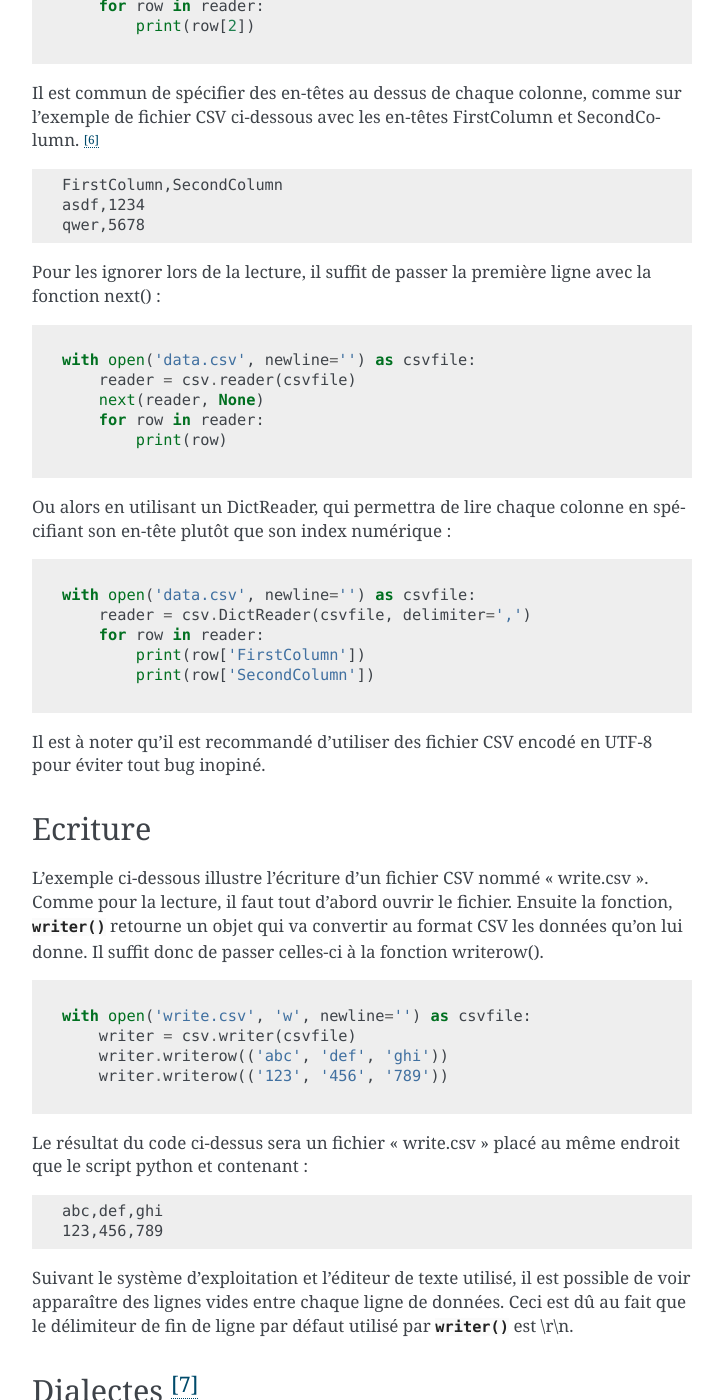
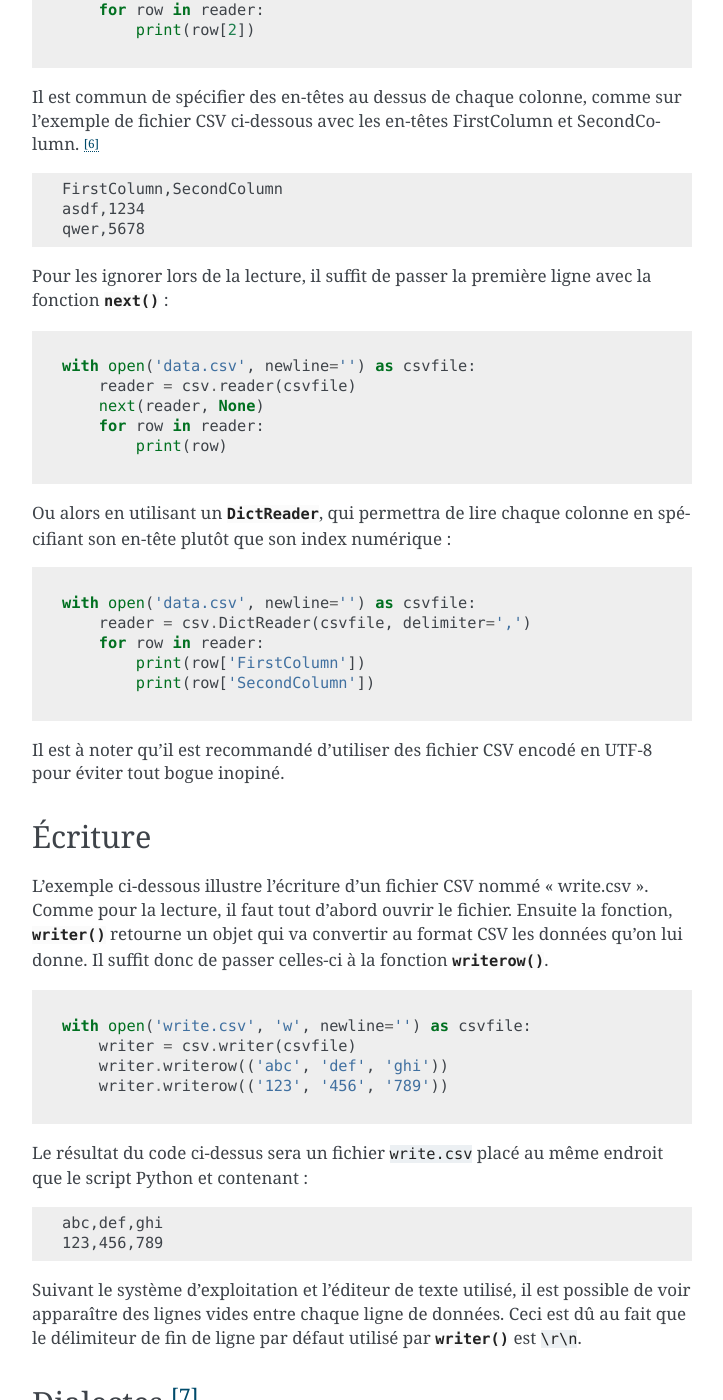
Before and after one commit to HE-Arc/livre-python, a Sphinx documentation site: the page built from source/csv/index.rst, in a window 1280 px wide and 1400 px high, scrolled down 1533 px. Shown: the whole window, without its empty margins (388-1111 px from the left). Built offline with Sphinx 7.4.7, drawn with Linux system fonts in a browser that asks for light colours; some of the changed text lies outside the part shown.

Commit message:
csv: correctifs
En espérant que ça passe dans Travis...

```diff
--- a/source/csv/index.rst
+++ b/source/csv/index.rst
@@ -13,7 +13,7 @@ Par Axel Rieben [#email]_
 Introduction
 ============
 
-CSV est un format ouvert très populaire d'importation et d'exportation de données tel que des feuilles de calcul. Les données d'un fichier .csv sont sous forme textuelles séparées par des virgules d'où son nom "Comma Separeted Values".
+CSV est un format ouvert très populaire d'importation et d'exportation de données tel que des feuilles de calcul. Les données d'un fichier ``.csv`` sont sous forme textuelles séparées par des virgules d'où son nom *Comma Separeted Values*.
 
 Exemple d'un fichier .csv [#wikipedia]_ :
 
@@ -53,7 +53,7 @@ L'exemple ci-dessous illustre la lecture d'un fichier CSV nommé "data.csv". Dan
     :start-after: func:read
     :end-before: endfunc:read
 
-Il est possible de ne lire qu'une ou plusieurs colonnes en utilisant l'opérateur [].
+Il est possible de ne lire qu'une ou plusieurs colonnes en utilisant l'opérateur ``[]``.
 
 .. literalinclude:: examples.py
     :start-after: func:readcol
@@ -67,37 +67,37 @@ Il est commun de spécifier des en-têtes au dessus de chaque colonne, comme sur
     asdf,1234
     qwer,5678
 
-Pour les ignorer lors de la lecture, il suffit de passer la première ligne avec la fonction next() :
+Pour les ignorer lors de la lecture, il suffit de passer la première ligne avec la fonction :py:func:`next()` :
 
 .. literalinclude:: examples.py
     :start-after: func:readskip
     :end-before: endfunc:readskip
 
-Ou alors en utilisant un DictReader, qui permettra de lire chaque colonne en spécifiant son en-tête plutôt que son index numérique :
+Ou alors en utilisant un :py:class:`~csv.DictReader`, qui permettra de lire chaque colonne en spécifiant son en-tête plutôt que son index numérique :
 
 .. literalinclude:: examples.py
     :start-after: func:readdict
     :end-before: endfunc:readdict
 
-Il est à noter qu'il est recommandé d'utiliser des fichier CSV encodé en UTF-8 pour éviter tout bug inopiné.
+Il est à noter qu'il est recommandé d'utiliser des fichier CSV encodé en UTF-8 pour éviter tout bogue inopiné.
 
-Ecriture
+Écriture
 ********
 
-L'exemple ci-dessous illustre l'écriture d'un fichier CSV nommé "write.csv". Comme pour la lecture, il faut tout d'abord ouvrir le fichier. Ensuite la fonction, :py:func:`~csv.writer` retourne un objet qui va convertir au format CSV les données qu'on lui donne. Il suffit donc de passer celles-ci à la fonction writerow().
+L'exemple ci-dessous illustre l'écriture d'un fichier CSV nommé "write.csv". Comme pour la lecture, il faut tout d'abord ouvrir le fichier. Ensuite la fonction, :py:func:`~csv.writer` retourne un objet qui va convertir au format CSV les données qu'on lui donne. Il suffit donc de passer celles-ci à la fonction :py:meth:`~csv.csvwriter.writerow()`.
 
 .. literalinclude:: examples.py
     :start-after: func:write
     :end-before: endfunc:write
 
-Le résultat du code ci-dessus sera un fichier "write.csv" placé au même endroit que le script python et contenant :
+Le résultat du code ci-dessus sera un fichier ``write.csv`` placé au même endroit que le script Python et contenant :
 
 .. code-block:: text
 
     abc,def,ghi
     123,456,789
 
-Suivant le système d'exploitation et l'éditeur de texte utilisé, il est possible de voir apparaître des lignes vides entre chaque ligne de données. Ceci est dû au fait que le délimiteur de fin de ligne par défaut utilisé par :py:func:`~csv.writer` est \\r\\n.
+Suivant le système d'exploitation et l'éditeur de texte utilisé, il est possible de voir apparaître des lignes vides entre chaque ligne de données. Ceci est dû au fait que le délimiteur de fin de ligne par défaut utilisé par :py:func:`~csv.writer` est ``\r\n``.
 
 Dialectes [#chicoree]_
 **********************
@@ -121,13 +121,13 @@ Voici un tableau qui renseigne sur chacun des attributs :
 ================  =================  ===============================================================================
 Attribut          Valeur par défaut  Signification
 ================  =================  ===============================================================================
-delimiter         ,                  Séparateur de champ
-quotechar         "                  Délimiteur pour les chaînes
-quoting           QUOTE_MINIMAL      Contrôle l'adjonction de guillemets autour des données
-doublequote       True               Doubler les quotechar qui se trouvent dans les données
-escapechar        None               Caractère d'échappement pour protéger les caractères spéciaux dans les données
-lineterminator    \\r\\n             Séquence de caractères utilisée à la fin de chaque enregistrement (la fonction :py:func:`~csv.reader` ignore cet attribut et est configuré pour détecter automatiquement \\n ou \\r comme séquence de fin de ligne)
-skipinitialspace  False              Ignorer les espaces entre le délimiteur de chaîne et les données
+delimiter         ``,``              Séparateur de champ
+quotechar         ``"``              Délimiteur pour les chaînes
+quoting           ``QUOTE_MINIMAL``  Contrôle l'adjonction de guillemets autour des données
+doublequote       ``True``           Doubler les quotechar qui se trouvent dans les données
+escapechar        ``None``           Caractère d'échappement pour protéger les caractères spéciaux dans les données
+lineterminator    ``\r\n``           Séquence de caractères utilisée à la fin de chaque enregistrement (la fonction :py:func:`~csv.reader` ignore cet attribut et est configuré pour détecter automatiquement \\n ou \\r comme séquence de fin de ligne)
+skipinitialspace  ``False``          Ignorer les espaces entre le délimiteur de chaîne et les données
 ================  =================  ===============================================================================
 
 
```
